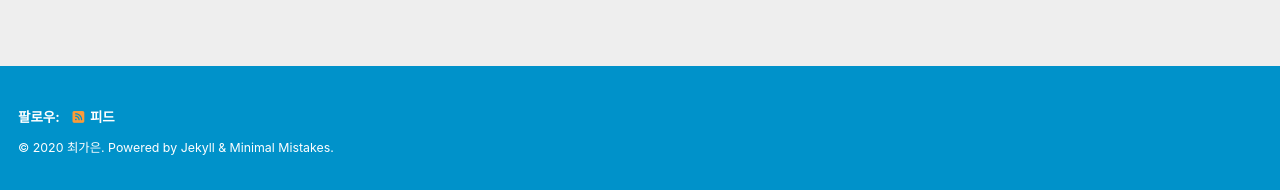
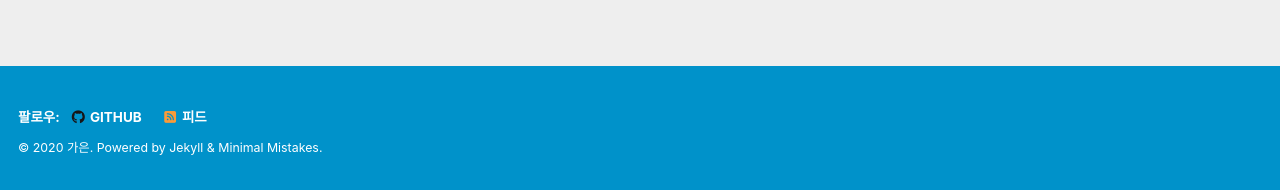
Before and after one commit to gaeunchoi/gaeunchoi.github.io, a Jekyll site: the page built from index.markdown, in a window 1280 px wide and 900 px high, scrolled down 580 px. Shown: the part 707-897 px from the top of the window. Built offline with Jekyll 4.4.1, drawn with Linux system fonts in a browser that asks for light colours; cached includes are drawn as plain includes; nearby versions of some CDN libraries; the list of posts is cut into pages by our own code.

Commit message:
config_yml 수정 : logo

```diff
--- a/_config.yml
+++ b/_config.yml
@@ -19,13 +19,13 @@
 title                    : "여긴 어디 나는 누구 뿌앵"
 title_separator          : "-"
 subtitle                 : 뚱땅뚱땅 이것저것 적고있는 이상한 곳 # site tagline that appears below site title in masthead
-name                     : "최가은"
-description              : "컴퓨터 알고리즘"
+name                     : "가은"
+description              : "머리속을 뚱땅뚱땅 굴리는 곳"
 url                      : https://gaeunchoi.github.io # the base hostname & protocol for your site e.g. "https://mmistakes.github.io"
 baseurl                  : # the subpath of your site, e.g. "/blog"
 repository               : gaeunchoi/gaeunchoi.github.io # GitHub username/repo-name e.g. "mmistakes/minimal-mistakes"
-teaser                   : # path of fallback teaser image, e.g. "/assets/images/500x300.png"
-logo                     : # path of logo image to display in the masthead, e.g. "/assets/images/88x88.png"
+teaser                   : /assets/images/img.jpg # path of fallback teaser image, e.g. "/assets/images/500x300.png"
+logo                     : /assets/images/logo.png # path of logo image to display in the masthead, e.g. "/assets/images/88x88.png"
 masthead_title           : # overrides the website title displayed in the masthead, use " " for no title
 # breadcrumbs            : false # true, false (default)
 words_per_minute         : 200
@@ -104,13 +104,13 @@
       #url: mailto:gaeun1884@naver.com
     - label: "Website"
       icon: "fas fa-fw fa-link"
-      # url: "https://your-website.com"
+      url: "https://gaeunchoi.github.io"
     - label: "Twitter"
       icon: "fab fa-fw fa-twitter-square"
       # url: "https://twitter.com/"
     - label: "Facebook"
       icon: "fab fa-fw fa-facebook-square"
-      # url: "https://facebook.com/"
+      url: "https://facebook.com/gaeun1884/"
     - label: "GitHub"
       icon: "fab fa-fw fa-github"
       url: "https://github.com/gaeunchoi"
@@ -129,7 +129,7 @@
       # url:
     - label: "GitHub"
       icon: "fab fa-fw fa-github"
-      # url:
+      url: "https://github.com/gaeunchoi"
     - label: "GitLab"
       icon: "fab fa-fw fa-gitlab"
       # url:
```
Also changed, not shown: assets/images/logo.png (added).
